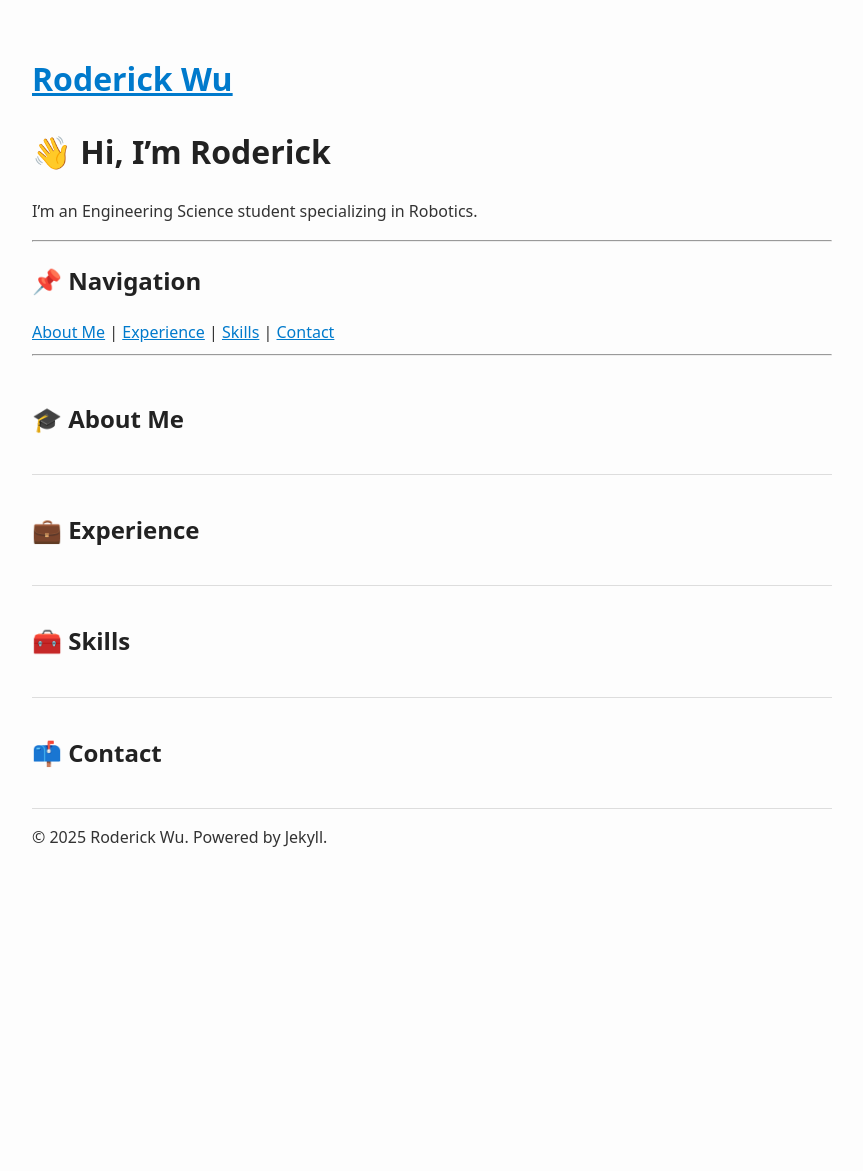
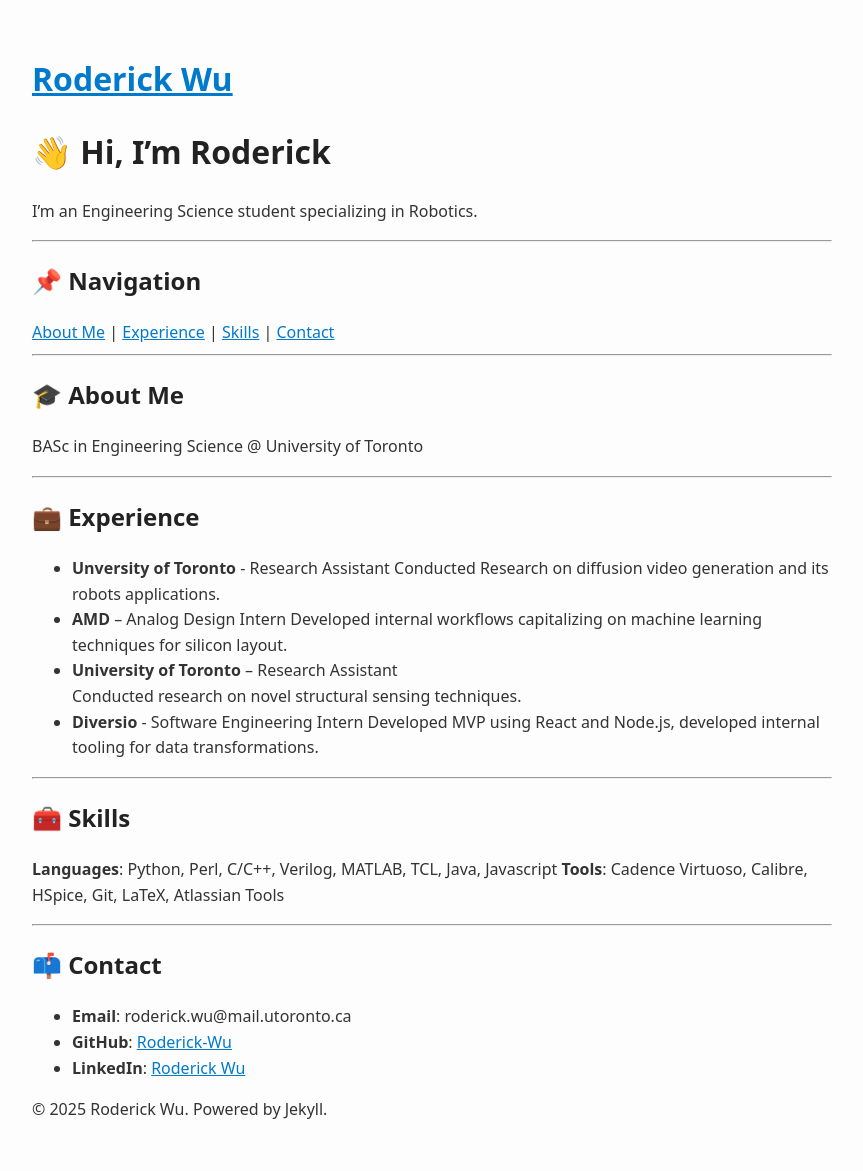
Before and after one commit to Roderick-Wu/Roderick-Wu.github.io, a Jekyll site: the page built from index.md, in a window 1280 px wide. Shown: the whole page, without its empty margins (208-1071 px from the left). Built offline with Jekyll 4.4.1, drawn with Linux system fonts in a browser that asks for light colours; before the commit the page ends 900 px from its top, so only the background shows below that.

Commit message:
fixing again

```diff
--- a/index.md
+++ b/index.md
@@ -20,9 +20,46 @@
   <a href="#contact">Contact</a>
 </nav>
 
+
+
 ---
 
+## 🎓 About Me {#about}
 
+BASc in Engineering Science @ University of Toronto
+
+---
+
+## 💼 Experience {#experience}
+
+- **Unversity of Toronto** - Research Assistant
+    Conducted Research on diffusion video generation and its robots applications.
+- **AMD** – Analog Design Intern
+    Developed internal workflows capitalizing on machine learning techniques for silicon layout.
+- **University of Toronto** – Research Assistant
+    Conducted research on novel structural sensing techniques.
+- **Diversio** - Software Engineering Intern
+    Developed MVP using React and Node.js, developed internal tooling for data transformations.
+
+---
+
+## 🧰 Skills {#skills}
+
+**Languages**: Python, Perl, C/C++, Verilog, MATLAB, TCL, Java, Javascript
+**Tools**: Cadence Virtuoso, Calibre, HSpice, Git, LaTeX, Atlassian Tools
+
+---
+
+## 📫 Contact {#contact}
+
+- **Email**: roderick.wu@mail.utoronto.ca
+- **GitHub**: [Roderick-Wu](https://github.com/Roderick-Wu)
+- **LinkedIn**: [Roderick Wu](https://www.linkedin.com/in/roderick--wu)
+
+
+
+
+<!--
 
 <div class="section" onclick="toggleSection('about')">
     <h2>🎓 About Me</h2>
@@ -59,4 +96,4 @@
         <p>GitHub: <a href="https://github.com/Roderick-Wu" target="_blank">Roderick-Wu</a></p>
         <p>LinkedIn: <a href="https://www.linkedin.com/in/roderick--wu/" target="_blank">Roderick Wu</a></p>
     </div>
-</div>
+</div> -->
```
Also changed, not shown: other parts of index.md (+1 -1 lines).
